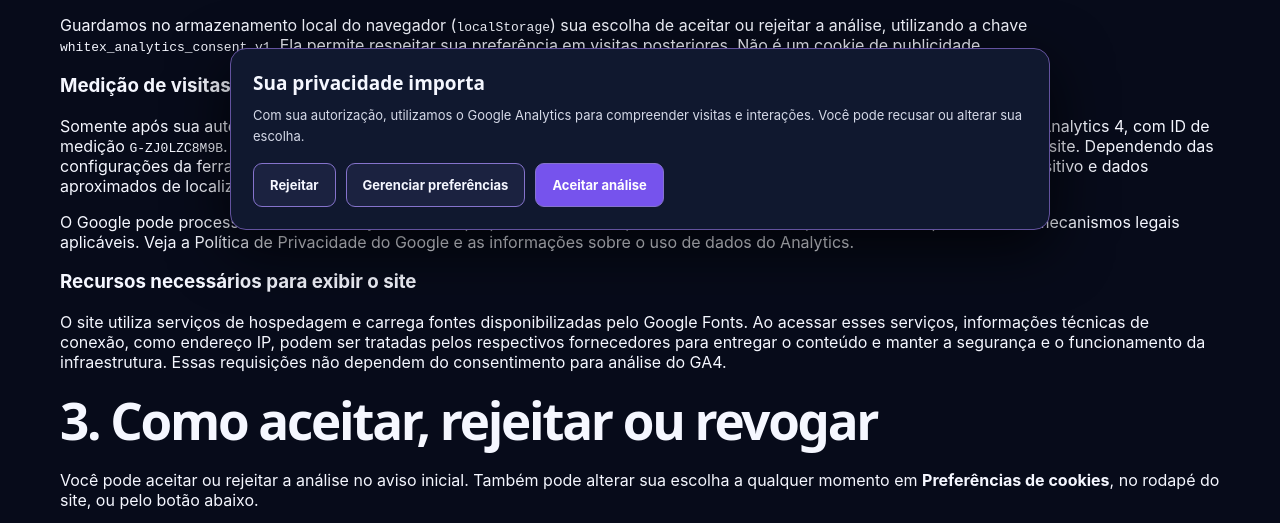
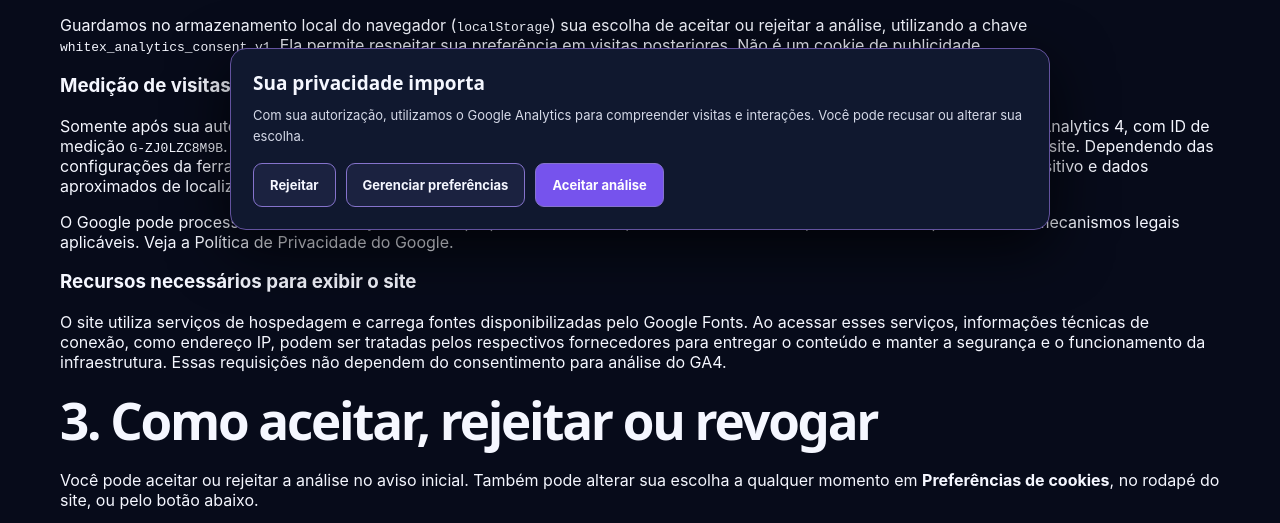
Before and after one commit to JoaoLucas19/whitex-corporation, a plain HTML site: page privacidade.html in a window 1280 px wide. Shown: the part 554-1077 px from the top of the page. Drawn offline with Linux system fonts and the light colour scheme.

Commit message:
docs(privacy): mantém somente referências externas confirmadas

```diff
--- a/privacidade.html
+++ b/privacidade.html
@@ -26,7 +26,7 @@
     <p>Guardamos no armazenamento local do navegador (<code>localStorage</code>) sua escolha de aceitar ou rejeitar a análise, utilizando a chave <code>whitex_analytics_consent_v1</code>. Ela permite respeitar sua preferência em visitas posteriores. Não é um cookie de publicidade.</p>
     <h3>Medição de visitas (opcional)</h3>
     <p>Somente após sua autorização, o site carrega o Google Tag Manager, contêiner <code>GTM-K2P33XQZ</code>, que pode executar a tag do Google Analytics 4, com ID de medição <code>G-ZJ0LZC8M9B</code>. A finalidade é avaliar visualizações de páginas, rolagens, engajamento e origem das visitas para melhorar o site. Dependendo das configurações da ferramenta, o Google poderá utilizar cookies, identificadores e informações técnicas de navegação, como dispositivo e dados aproximados de localização.</p>
-    <p>O Google pode processar essas informações em sua própria infraestrutura, inclusive fora do Brasil, conforme suas políticas e os mecanismos legais aplicáveis. Veja a <a href="https://policies.google.com/privacy" rel="noopener noreferrer">Política de Privacidade do Google</a> e as <a href="https://support.google.com/analytics/answer/12017362?hl=pt-BR" rel="noopener noreferrer">informações sobre o uso de dados do Analytics</a>.</p>
+    <p>O Google pode processar essas informações em sua própria infraestrutura, inclusive fora do Brasil, conforme suas políticas e os mecanismos legais aplicáveis. Veja a <a href="https://policies.google.com/privacy" rel="noopener noreferrer">Política de Privacidade do Google</a>.</p>
     <h3>Recursos necessários para exibir o site</h3>
     <p>O site utiliza serviços de hospedagem e carrega fontes disponibilizadas pelo Google Fonts. Ao acessar esses serviços, informações técnicas de conexão, como endereço IP, podem ser tratadas pelos respectivos fornecedores para entregar o conteúdo e manter a segurança e o funcionamento da infraestrutura. Essas requisições não dependem do consentimento para análise do GA4.</p>
 
```
